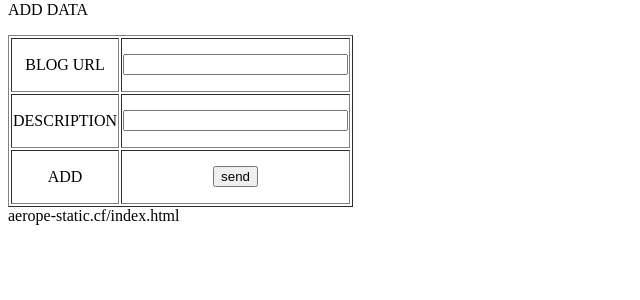
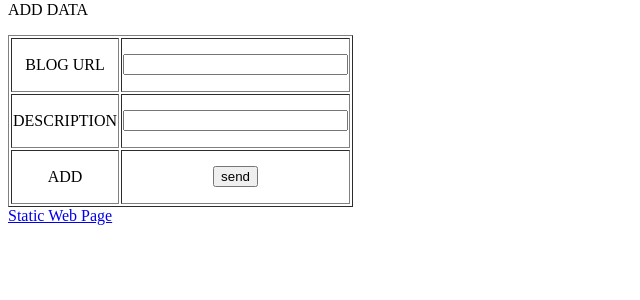
Before and after one commit to andyahn/aws, a PHP site: page / in a window 1280 px wide. Shown: the part 142-442 px from the top of the page, without its empty margins (0-640 px from the left). Run offline with PHP 8.4, Linux system fonts and the light colour scheme; data that the repository does not hold is empty.

Commit message:
Update index.php

```diff
--- a/index.php
+++ b/index.php
@@ -99,6 +99,6 @@
             </table>
         </form>
 
-        <a>aerope-static.cf/index.html</a>
+        <a href="aerope-static.cf/index.html">Static Web Page</a>
     </body>
 </html>
```
